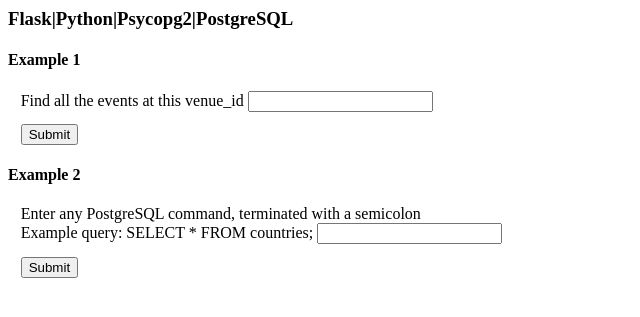
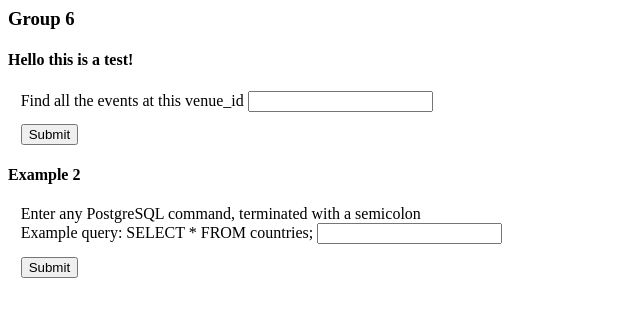
Before and after one commit to tomcamilli/cab-project-02-6, a Flask app: page / in a window 1280 px wide. Shown: the top 317 px of the page, without its empty margins (0-640 px from the left). Run offline with Flask 2, Linux system fonts and the light colour scheme; some libraries are stand-ins or nearby versions.

Commit message:
html changes

```diff
--- a/app.py
+++ b/app.py
@@ -92,7 +92,7 @@
 # serve form web page
 @app.route("/")
 def form():
-    return render_template('my-form.html')
+    return render_template('eD-form.html')
 
 # handle venue POST and serve result web page
 @app.route('/venue-handler', methods=['POST'])
--- a/templates/eD-form.html
+++ b/templates/eD-form.html
@@ -2,12 +2,12 @@
 
 <html>
     <head>
-        <title>Flask Example Input Form</title>
+        <title>Form for Energy Demand</title>
     </head>
     <body>
-	    <h3>Flask|Python|Psycopg2|PostgreSQL</h3>
+	    <h3>Group 6</h3>
 
-	    <h4>Example 1</h4>
+	    <h4>Hello this is a test!</h4>
         <form action="/venue-handler" method="POST">
             <div>
                 Find all the events at this venue_id
```
